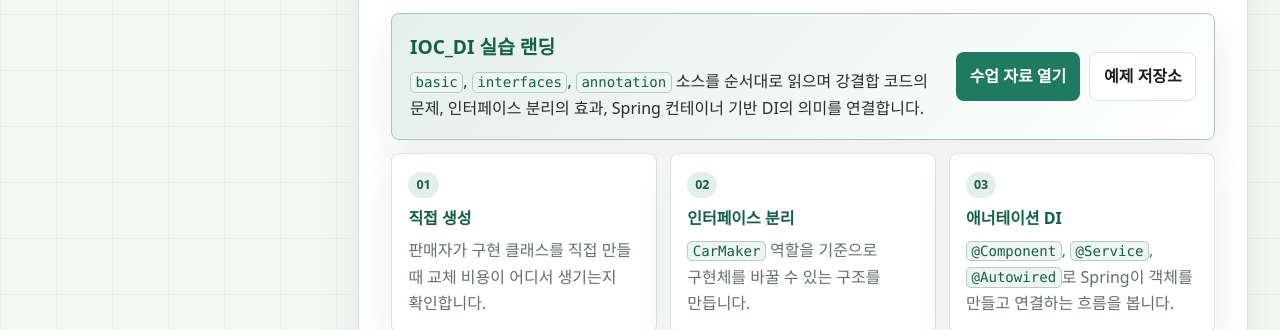
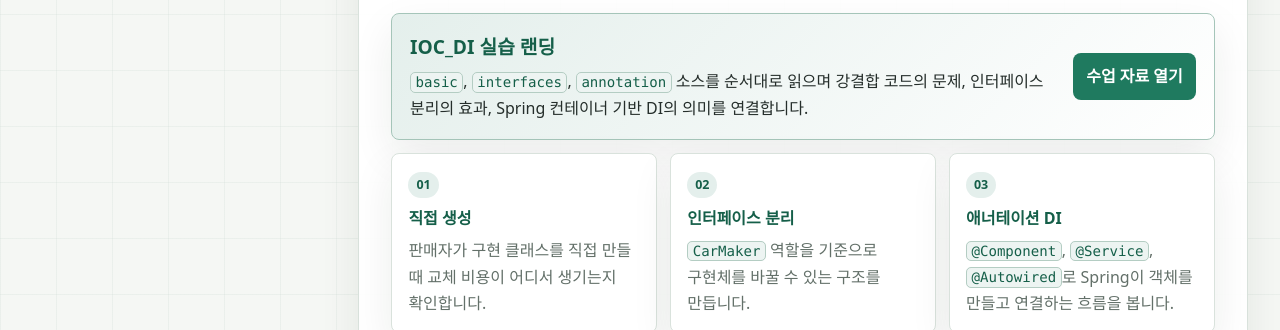
Before and after one commit to kitae104/SpringHandbook, a website: page index.html in a window 1280 px wide. Shown: the part 770-1100 px from the top of the page. Drawn offline with Linux system fonts and the light colour scheme; a web font is replaced by a local one.

Commit message:
Remove IoC DI example repository buttons

```diff
--- a/index.html
+++ b/index.html
@@ -124,12 +124,6 @@
                         </div>
                         <div class="classroom-actions">
                             <a class="primary-button" href="lessons/ioc-di.html">수업 자료 열기</a>
-                            <a
-                                class="secondary-button"
-                                href="https://github.com/kitae104/IOC_DI"
-                                target="_blank"
-                                rel="noreferrer"
-                            >예제 저장소</a>
                         </div>
                     </div>
                     <div class="classroom-grid">
```
Also changed, not shown: lessons/ioc-di.html (+0 -6 lines).
